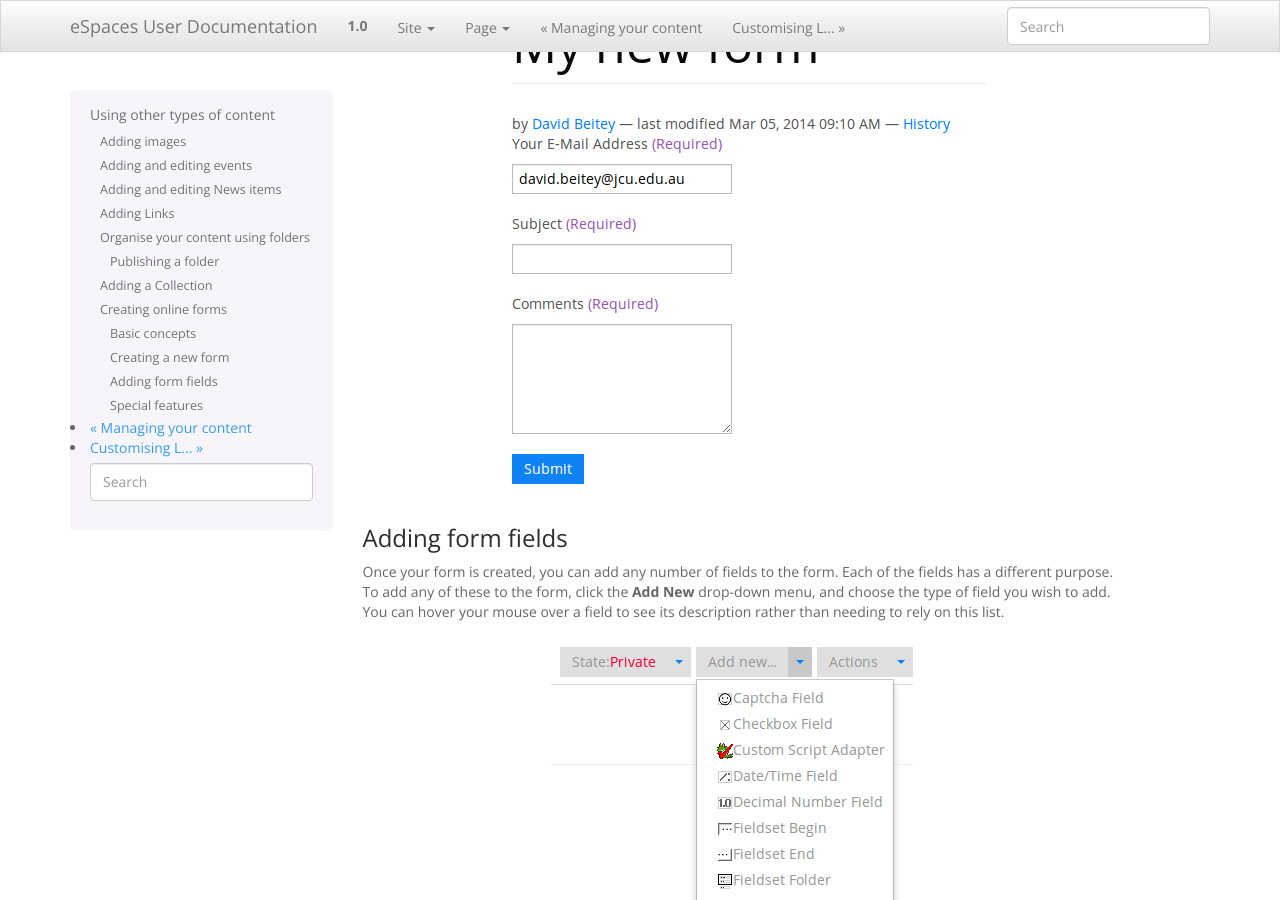
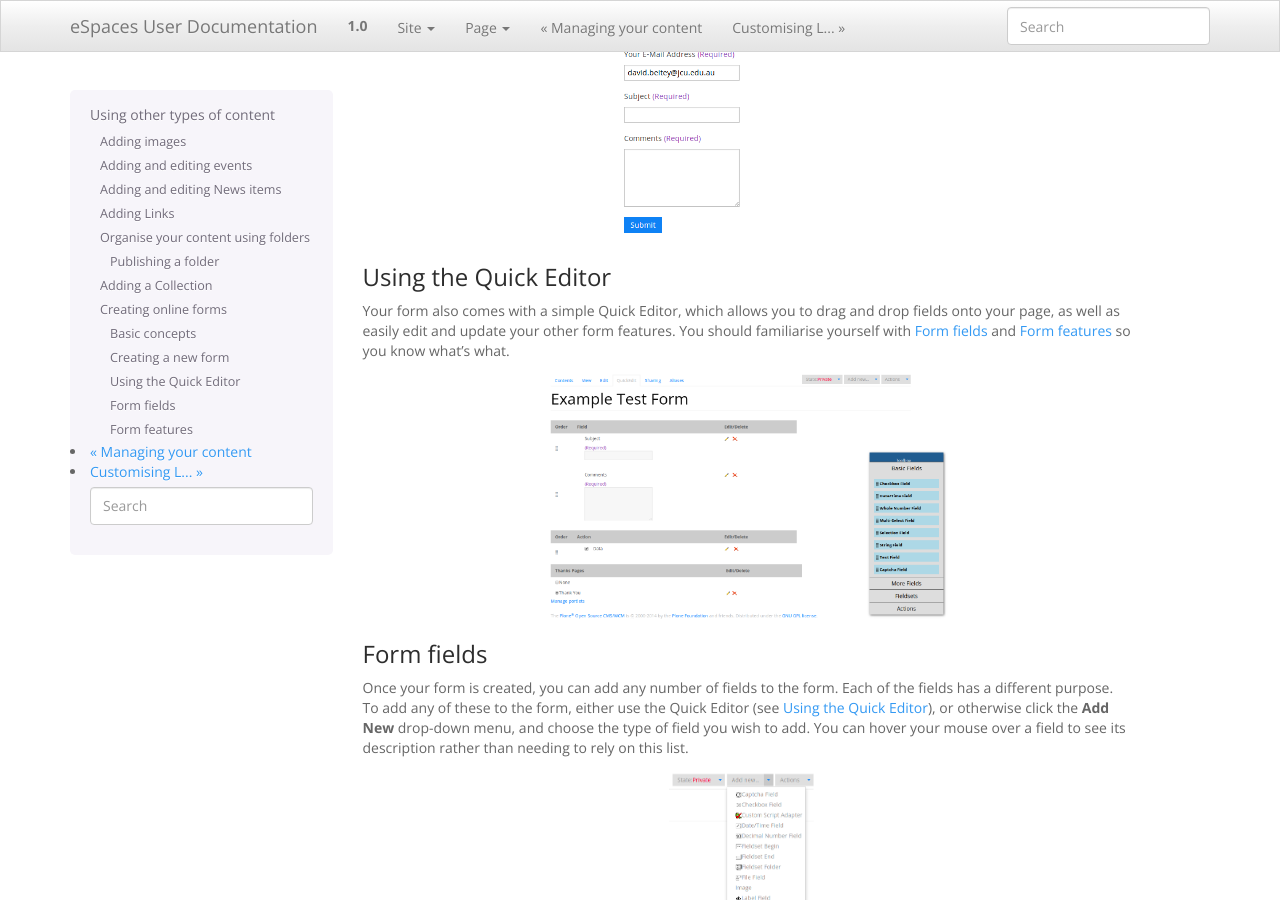
Before and after one commit to jcu-eresearch/plone-user-doc, a Sphinx documentation site: the page built from source/othercontent.rst, in a window 1280 px wide and 900 px high, scrolled down 5899 px. Built offline with Sphinx 7.4.7, drawn with Linux system fonts in a browser that asks for light colours; some of the changed text lies outside the part shown.

Commit message:
Add form editing instructions

```diff
--- a/source/othercontent.rst
+++ b/source/othercontent.rst
@@ -268,13 +268,28 @@ like this:
 .. image:: images/new_form.png
    :alt: Newly created form
    :align: center
+   :width: 250px
 
 
-Adding form fields
-------------------
+Using the Quick Editor
+----------------------
+
+Your form also comes with a simple Quick Editor, which allows you to drag
+and drop fields onto your page, as well as easily edit and update
+your other form features.  You should familiarise yourself with
+`Form fields`_ and `Form features`_ so you know what's what.
+
+.. image:: images/form_quickeditor.png
+   :alt: Example form quick editor
+   :align: center
+   :width: 400px
+
+Form fields
+-----------
 
 Once your form is created, you can add any number of fields to the form.
 Each of the fields has a different purpose.  To add any of these to the form,
+either use the Quick Editor (see `Using the Quick Editor`_), or otherwise
 click the **Add New** drop-down menu, and choose the type of field you wish
 to add.  You can hover your mouse over a field to see its description rather
 than needing to rely on this list.
@@ -282,6 +297,7 @@ than needing to rely on this list.
 .. image:: images/form_fields.png
    :alt: Example form fields
    :align: center
+   :height: 300px
 
 =====================           =============================
 Field                           Description
@@ -330,9 +346,11 @@ available options (for selection or multi-selection fields), and so forth.
 You can add new fields and change options with the knowledge you can easily
 change things as you need at any time.
 
+Once you've added your form field, you can see the result of the rendered
+field by clicking back to your form.
 
-Special features
-----------------
+Form features
+-------------
 
 In addition to fields, there are also a number of form helpers that you can use.
 These are added into your form in the same way as fields, by using the **Add new**
@@ -344,9 +362,11 @@ Special features
 Image                           Standard image for inclusion in pages or thank you pages.
 Page                            Standard page content. May be useful for extra help pages for forms.
 Thanks Page                     A thank-you page that can be displayed after a form submission is
-                                successful.  One is added automatically to new forms.
+                                successful.  One is added automatically to new forms. Configure
+                                which Thanks page to use via the Edit tab on your main form.
 Mailer Adapter                  Enables a form to email submission results to recipients.
-                                Enabled by default for forms.
+                                Enabled by default for forms, but you will need to configure
+                                your email address for sending.
 Save Data Adapter               Enables a form to save its data in a online-stored file.
                                 Users' submissions are added into this CSV or TSV file and it
                                 can be downloaded at any time by a suitable user.
```
